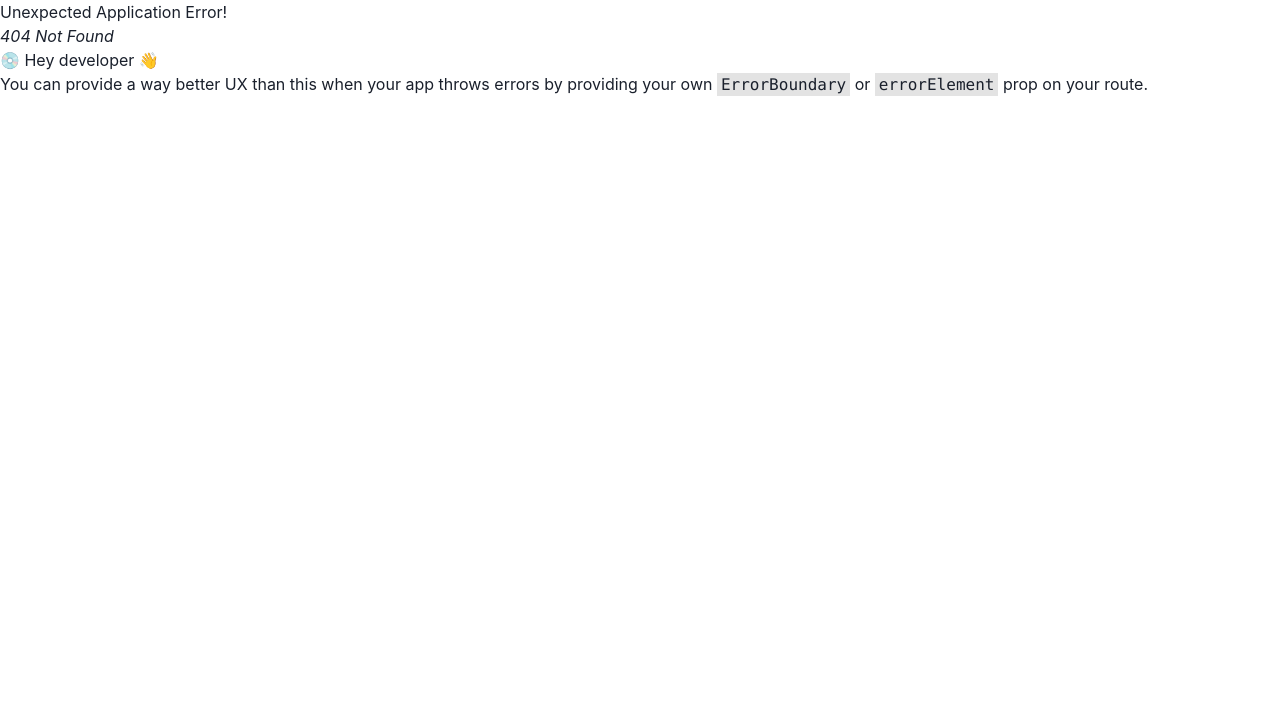
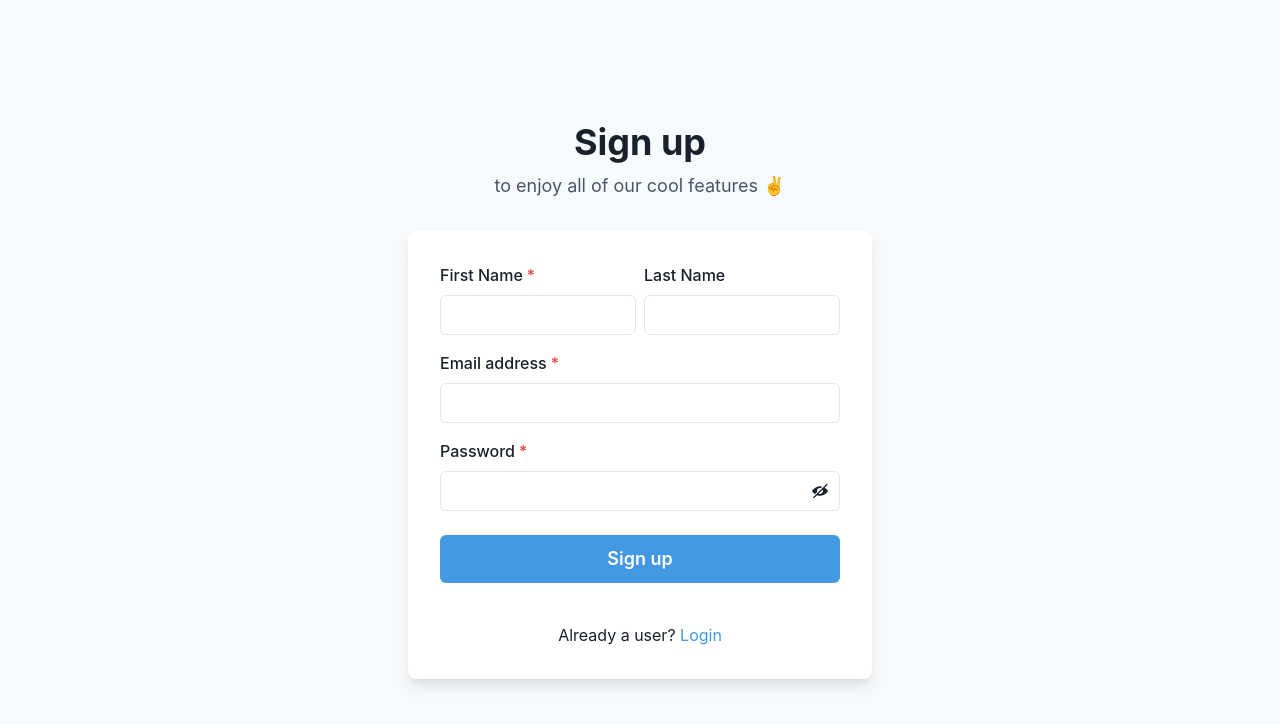
Before and after one commit to thienbanho/Fitness-Shop, a React (Vite) app: page /SignUp in a window 1280 px wide. Before the commit this address had no page. Shown: the top 724 px of the page. Built offline with nearby package versions, Linux system fonts and the light colour scheme.

Commit message:
SignUp page

```diff
--- a/src/App.jsx
+++ b/src/App.jsx
@@ -16,6 +16,7 @@
 import UploadProduct from './pages/UploadProduct/UploadProduct'
 import Payment from './pages/Payment/Payment'
 import SignIn from './pages/SignIn/SignIn'
+import SignUp from './pages/SignUp/SignUp'
 
 // router and routes
 const router = createBrowserRouter(
@@ -30,6 +31,7 @@
       <Route path="UploadProduct" element={<UploadProduct />} />
       <Route path="Payment" element={<Payment />} />
       <Route path="SignIn" element={<SignIn />} />
+      <Route path="SignUp" element={<SignUp />} />
 
     </Route>
   )
--- a/src/components/navbar/navbar.jsx
+++ b/src/components/navbar/navbar.jsx
@@ -95,7 +95,7 @@
             fontWeight={600}
             color={"white"}
             bg={"red.600"}
-            href={"#"}
+            href={"/SignUp"}
             _hover={{
               bg: "pink.300",
             }}
--- /dev/null
+++ b/src/pages/SignUp/SignUp.jsx
@@ -0,0 +1,105 @@
+'use client';
+
+import React, { useState } from 'react';
+import {
+  Flex,
+  Box,
+  FormControl,
+  FormLabel,
+  Input,
+  InputGroup,
+  HStack,
+  InputRightElement,
+  Stack,
+  Button,
+  Heading,
+  Text,
+  useColorModeValue,
+  Link,
+} from '@chakra-ui/react';
+import { ViewIcon, ViewOffIcon } from '@chakra-ui/icons';
+
+const SignUp = () => {
+  const [showPassword, setShowPassword] = useState(false);
+
+  return (
+    <Flex
+      minH={'100vh'}
+      align={'center'}
+      justify={'center'}
+      bg={useColorModeValue('gray.50', 'gray.800')}
+    >
+      <Stack spacing={8} mx={'auto'} maxW={'lg'} py={12} px={6}>
+        <Stack align={'center'}>
+          <Heading fontSize={'4xl'} textAlign={'center'}>
+            Sign up
+          </Heading>
+          <Text fontSize={'lg'} color={'gray.600'}>
+            to enjoy all of our cool features ✌️
+          </Text>
+        </Stack>
+        <Box
+          rounded={'lg'}
+          bg={useColorModeValue('white', 'gray.700')}
+          boxShadow={'lg'}
+          p={8}
+        >
+          <Stack spacing={4}>
+            <HStack>
+              <Box>
+                <FormControl id="firstName" isRequired>
+                  <FormLabel>First Name</FormLabel>
+                  <Input type="text" />
+                </FormControl>
+              </Box>
+              <Box>
+                <FormControl id="lastName">
+                  <FormLabel>Last Name</FormLabel>
+                  <Input type="text" />
+                </FormControl>
+              </Box>
+            </HStack>
+            <FormControl id="email" isRequired>
+              <FormLabel>Email address</FormLabel>
+              <Input type="email" />
+            </FormControl>
+            <FormControl id="password" isRequired>
+              <FormLabel>Password</FormLabel>
+              <InputGroup>
+                <Input type={showPassword ? 'text' : 'password'} />
+                <InputRightElement h={'full'}>
+                  <Button
+                    variant={'ghost'}
+                    onClick={() => setShowPassword((prevState) => !prevState)}
+                  >
+                    {showPassword ? <ViewIcon /> : <ViewOffIcon />}
+                  </Button>
+                </InputRightElement>
+              </InputGroup>
+            </FormControl>
+            <Stack spacing={10} pt={2}>
+              <Button
+                loadingText="Submitting"
+                size="lg"
+                bg={'blue.400'}
+                color={'white'}
+                _hover={{
+                  bg: 'blue.500',
+                }}
+              >
+                Sign up
+              </Button>
+            </Stack>
+            <Stack pt={6}>
+              <Text align={'center'}>
+                Already a user? <Link color={'blue.400'} href="/SignIn">Login</Link>
+              </Text>
+            </Stack>
+          </Stack>
+        </Box>
+      </Stack>
+    </Flex>
+  );
+};
+
+export default SignUp;
```
